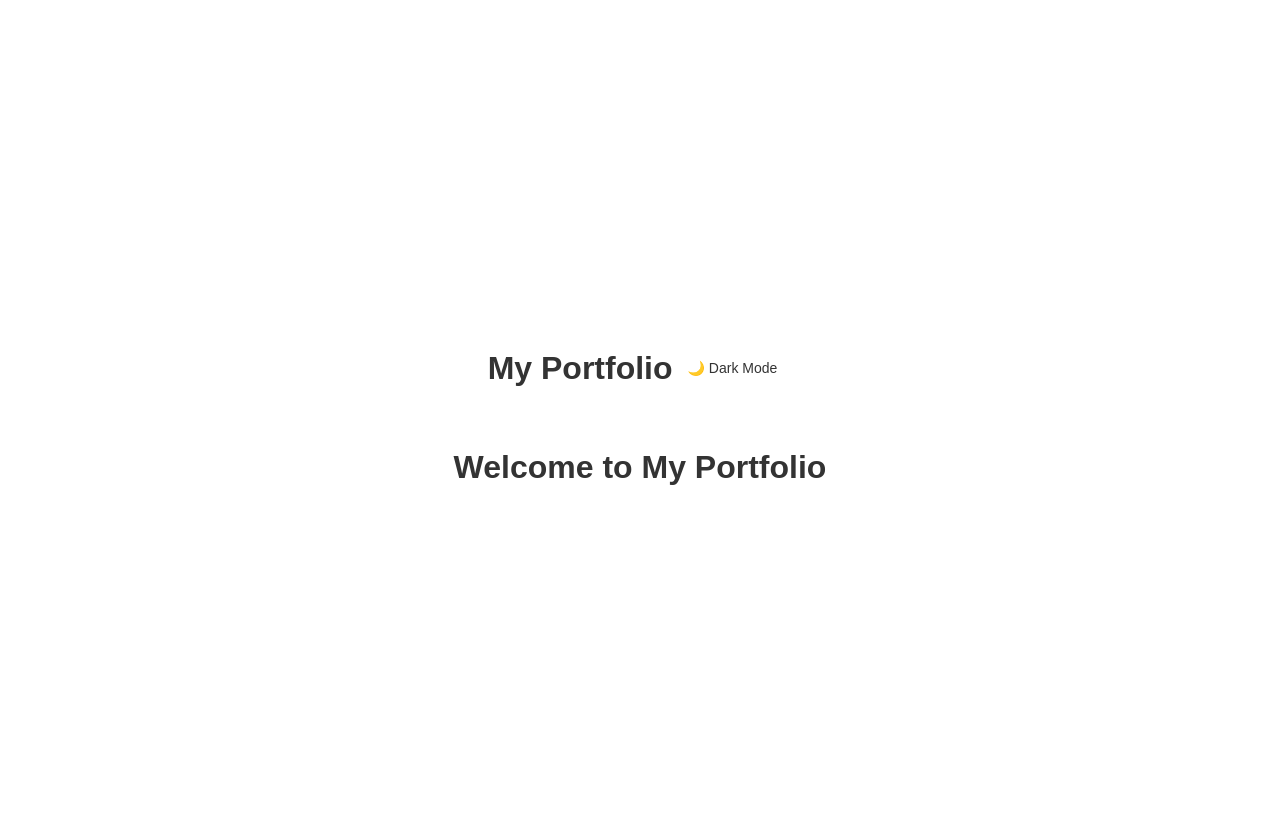
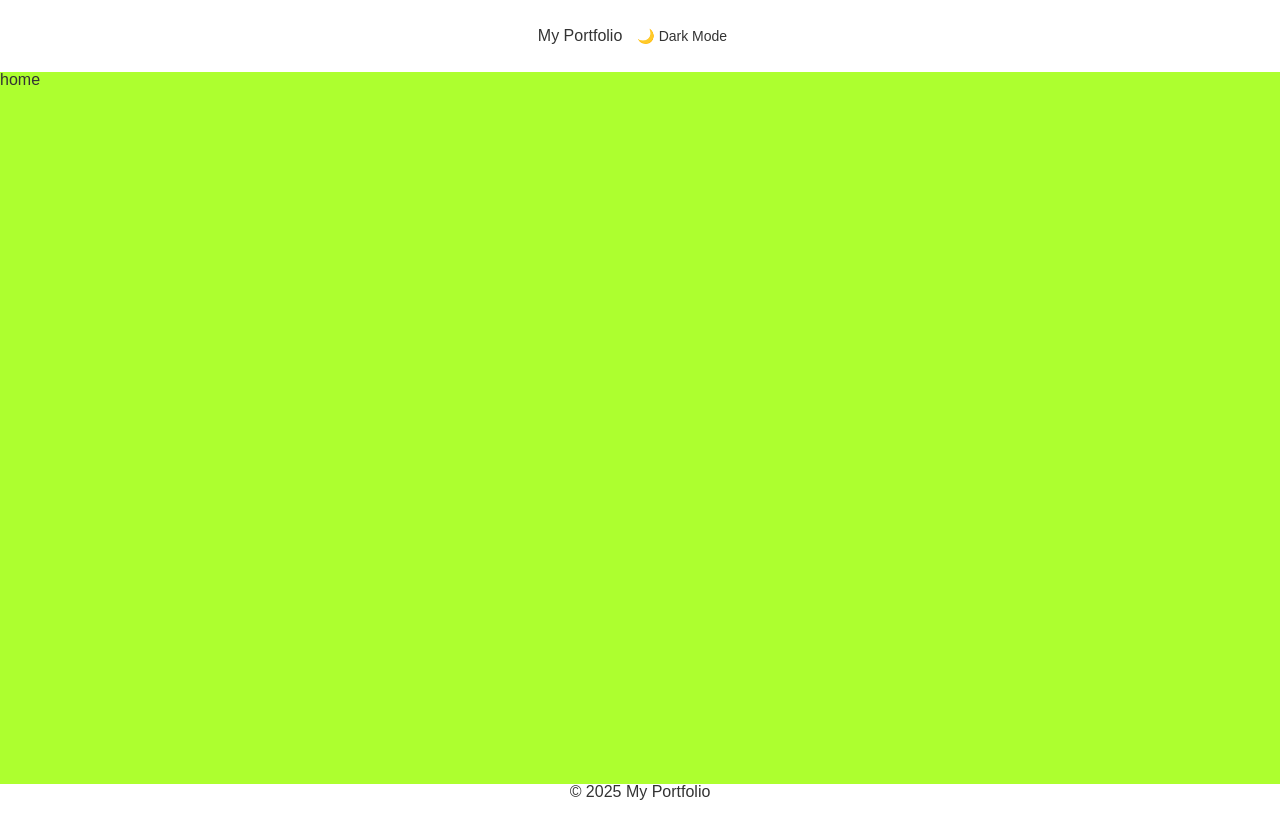
Before and after one commit to dnjswlekd/2025-portfolio-react, a React (Vite) app: page / in a window 1280 px wide. Built offline with nearby package versions, Linux system fonts and the light colour scheme.

Commit message:
[Add] reset scss

```diff
--- a/src/App.jsx
+++ b/src/App.jsx
@@ -1,5 +1,8 @@
+import { BrowserRouter as Router, Route, Routes } from 'react-router-dom';
 import React, { useState, useEffect } from 'react';
 import Header from './components/Header';
+import Footer from './components/Footer';
+
 import Home from './pages/Home';
 import './styles/main.scss';
 
@@ -23,6 +26,7 @@
     <div className={`App ${theme}`}>
       <Header theme={theme} toggleTheme={toggleTheme} />
       <Home />
+      <Footer />
     </div>
   );
 }
--- a/src/pages/Home.jsx
+++ b/src/pages/Home.jsx
@@ -3,7 +3,7 @@
 function Home() {
   return (
     <div className="home">
-      <h1>Welcome to My Portfolio</h1>
+      <h1>home</h1>
     </div>
   );
 }
--- /dev/null
+++ b/src/styles/_reset.scss
@@ -0,0 +1,124 @@
+html,
+body,
+div,
+span,
+applet,
+object,
+iframe,
+h1,
+h2,
+h3,
+h4,
+h5,
+h6,
+p,
+blockquote,
+pre,
+a,
+abbr,
+acronym,
+address,
+big,
+cite,
+code,
+del,
+dfn,
+em,
+img,
+ins,
+kbd,
+q,
+s,
+samp,
+small,
+strike,
+strong,
+sub,
+sup,
+tt,
+var,
+b,
+u,
+i,
+center,
+dl,
+dt,
+dd,
+ol,
+ul,
+li,
+fieldset,
+form,
+label,
+legend,
+table,
+caption,
+tbody,
+tfoot,
+thead,
+tr,
+th,
+td,
+article,
+aside,
+canvas,
+details,
+embed,
+figure,
+figcaption,
+footer,
+header,
+hgroup,
+menu,
+nav,
+output,
+ruby,
+section,
+summary,
+time,
+mark,
+audio,
+video {
+  margin: 0;
+  padding: 0;
+  border: 0;
+  font-size: 100%;
+  font: inherit;
+  vertical-align: baseline;
+}
+/* HTML5 display-role reset for older browsers */
+article,
+aside,
+details,
+figcaption,
+figure,
+footer,
+header,
+hgroup,
+menu,
+nav,
+section {
+  display: block;
+}
+body {
+  line-height: 1;
+}
+ol,
+ul {
+  list-style: none;
+}
+blockquote,
+q {
+  quotes: none;
+}
+blockquote:before,
+blockquote:after,
+q:before,
+q:after {
+  content: '';
+  content: none;
+}
+table {
+  border-collapse: collapse;
+  border-spacing: 0;
+}
--- a/src/styles/main.scss
+++ b/src/styles/main.scss
@@ -1,5 +1,6 @@
+/* main.scss */
 
-    /* main.scss */
+@import './_reset';
 
 /* 기본 색상 (라이트모드) */
 :root {
@@ -13,6 +14,10 @@
   --primary-bg-color: #333;
   --primary-text-color: #fff;
   --secondary-bg-color: #444;
+}
+
+* {
+  box-sizing: border-box;
 }
 
 /* 전체 스타일 */
@@ -43,3 +48,9 @@
 button:hover {
   background-color: var(--primary-bg-color);
 }
+
+.home {
+  width: 100%;
+  height: 100vh;
+  background-color: greenyellow;
+}
```
Lines whose indentation alone changed are shown as unchanged.
